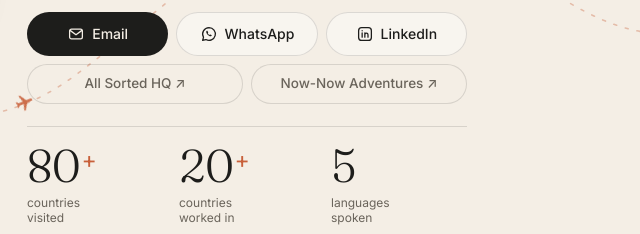
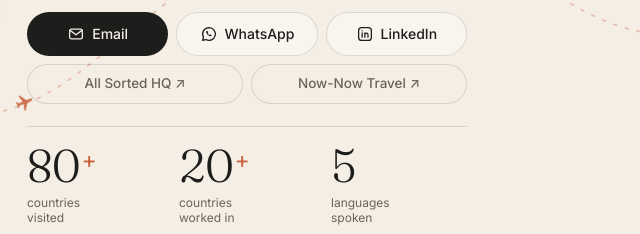
Before and after one commit to yuliyaladysh/yuliyaladysh.github.io, a plain HTML site: page index.html in a window 1280 px wide. Shown: the part 394-628 px from the top of the page, 351-991 px from the left. Drawn offline with Linux system fonts and the light colour scheme.

Commit message:
Now-Now: point to nownowtravel.net, rename to Now-Now Travel

```diff
--- a/index.html
+++ b/index.html
@@ -86,7 +86,7 @@
  "sameAs": [
   "https://www.linkedin.com/in/yuliya-ladysh/",
   "https://allsortedhq.github.io/",
-  "https://now-now-adventures.github.io/",
+  "https://nownowtravel.net/",
   "https://yuliyaladysh.framer.ai/"
  ],
  "areaServed": "Worldwide",
@@ -141,7 +141,7 @@
         </div>
         <div class="qrow q2">
           <a class="chip soft" href="https://allsortedhq.github.io/" target="_blank" rel="noopener">All Sorted HQ ↗</a>
-          <a class="chip soft" href="https://now-now-adventures.github.io/" target="_blank" rel="noopener">Now-Now Adventures ↗</a>
+          <a class="chip soft" href="https://nownowtravel.net/" target="_blank" rel="noopener">Now-Now Travel ↗</a>
         </div>
       </nav>
   <div class="stats reveal" aria-label="Quick facts">
@@ -249,7 +249,7 @@
       </ul>
       <div class="projects">
         <a class="project" href="https://allsortedhq.github.io/" target="_blank" rel="noopener"><span class="tag">My studio</span><b>All Sorted HQ</b><small>Tech, business &amp; AI support for small&nbsp;businesses</small><i>↗</i></a>
-        <a class="project" href="https://now-now-adventures.github.io/" target="_blank" rel="noopener"><span class="tag">Travel</span><b>Now-Now Adventures</b><small>Safaris, adventures &amp; getaways</small><i>↗</i></a>
+        <a class="project" href="https://nownowtravel.net/" target="_blank" rel="noopener"><span class="tag">Travel</span><b>Now-Now Travel</b><small>Tailor-made adventures, private guides &amp; trip planning</small><i>↗</i></a>
         <a class="project" href="https://howzitseapoint.co.za/" target="_blank" rel="noopener"><span class="tag">Helping set up</span><b>Howzit? Sea Point</b><small>Co-working space &amp; social house in Sea&nbsp;Point</small><i>↗</i></a>
       </div>
     </div>
```
